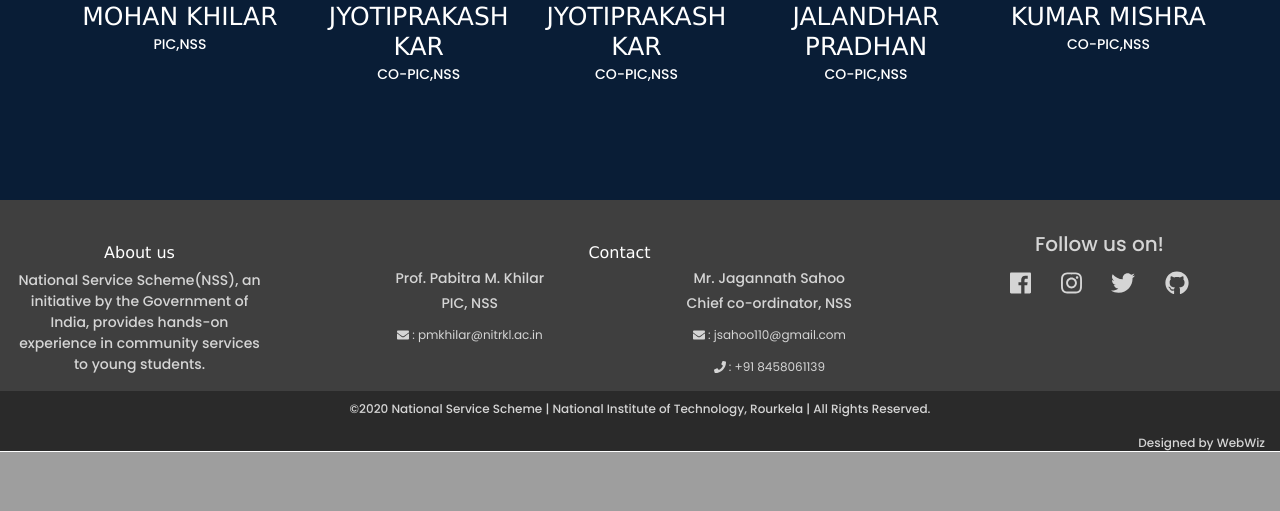
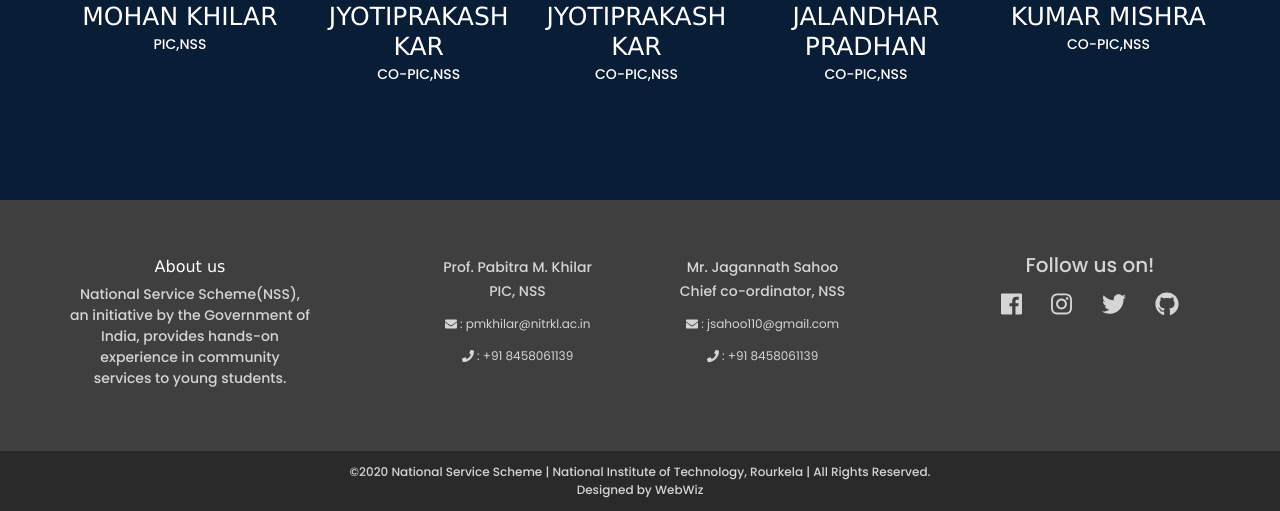
Before and after one commit to Webwiznitr/Project-NSS, a PHP site: page / in a window 1280 px wide. Shown: the part 2167-2678 px from the top of the page. Before the commit the page ends 2619 px from the top, so only its background shows below. Run offline with PHP 8.4, Linux system fonts and the light colour scheme; some libraries are stand-ins or nearby versions.

Commit message:
Organize and style Contacts and Footer

```diff
--- a/css/homepage.css
+++ b/css/homepage.css
@@ -143,11 +143,15 @@
 footer {
   background-color: #3f3f3f;
   color: #d5d5d5;
-  padding-top: 2rem;
+  padding-top: 1rem;
 }
 
 footer a {
   color: #d5d5d5;
+}
+
+footer .bottom p {
+  margin-bottom: 0;
 }
 
 .contact,
@@ -161,6 +165,43 @@
   font-weight: 400;
   font-size: 1rem;
   margin-top: 11px;
+}
+
+@media (max-width: 793px) {
+  .about {
+    width: 100%;
+  }
+  .contact {
+    padding: 10px;
+  }
+
+  .postholders {
+    padding: 50px 50px 0;
+  }
+}
+
+@media (min-width: 800px) {
+  .contact {
+    padding: 30px;
+  }
+}
+
+@media (min-width: 992px) {
+  footer .row {
+    display: flex;
+    align-items: baseLINE;
+    padding: 0 40px 1rem;
+  }
+
+  footer .bottom {
+    display: flex;
+    flex-direction: column;
+    align-items: center;
+    padding-bottom: 0;
+    margin-bottom: 0;
+    justify-content: center;
+    padding-top: 0;
+  }
 }
 
 .form {
@@ -179,11 +220,11 @@
 
 /*Media Queries for Footer*/
 
-@media (max-width: 793px) {
+/* @media (max-width: 793px) {
   .bottom {
     height: 7em;
   }
-}
+} */
 
 @media (max-width: 432px) {
   .bottom {
--- a/index.html
+++ b/index.html
@@ -355,9 +355,8 @@
             </p>
           </div>
           <div class="contact col-lg-6">
-            <h3>Contact</h3>
             <div class="row">
-              <div class="col-lg-6">
+              <div class="col-lg-6 col-md-6 col-sm-12">
                 <h5>Prof. Pabitra M. Khilar</h5>
                 <h5>PIC, NSS</h5>
                 <a
@@ -367,8 +366,11 @@
                   ><span class="fa fa-envelope"></span> :
                   pmkhilar@nitrkl.ac.in</a
                 >
+                <a class="btn" type="button" href="tel: +91 8458061139"
+                  ><span class="fa fa-phone"></span> : +91 8458061139</a
+                >
               </div>
-              <div class="col-lg-6">
+              <div class="col-lg-6 col-md-6 col-sm-12">
                 <h5>Mr. Jagannath Sahoo</h5>
                 <h5>Chief co-ordinator, NSS</h5>
                 <a class="btn" type="button" href="mailto: jsahoo110@gmail.com"
@@ -402,7 +404,7 @@
           &copy;2020 National Service Scheme | National Institute of Technology,
           Rourkela | All Rights Reserved.
         </p>
-        <p style="text-align: right">
+        <p>
           Designed by
           <a href="https://www.instagram.com/webwiz.nitr/">WebWiz</a>
         </p>
```
Also changed, not shown: css/headerfooter.css (+31 -50 lines).
